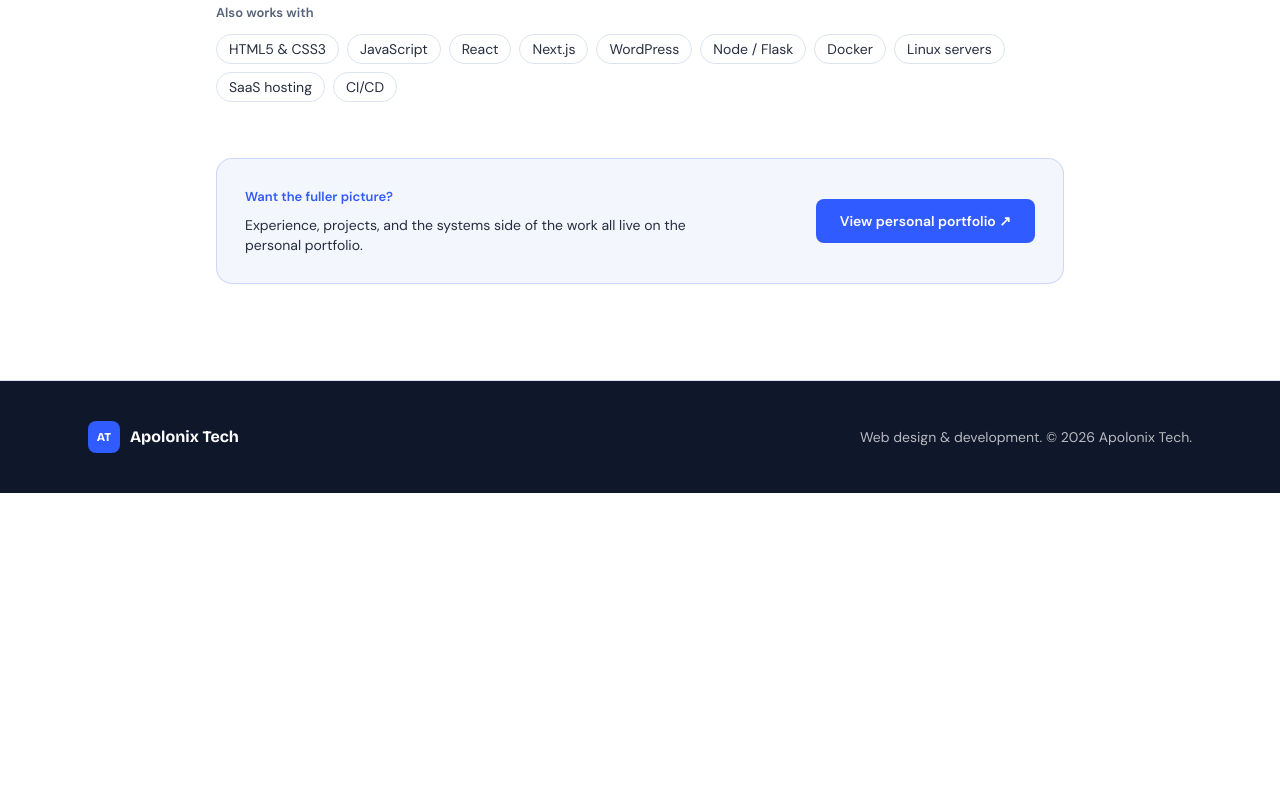
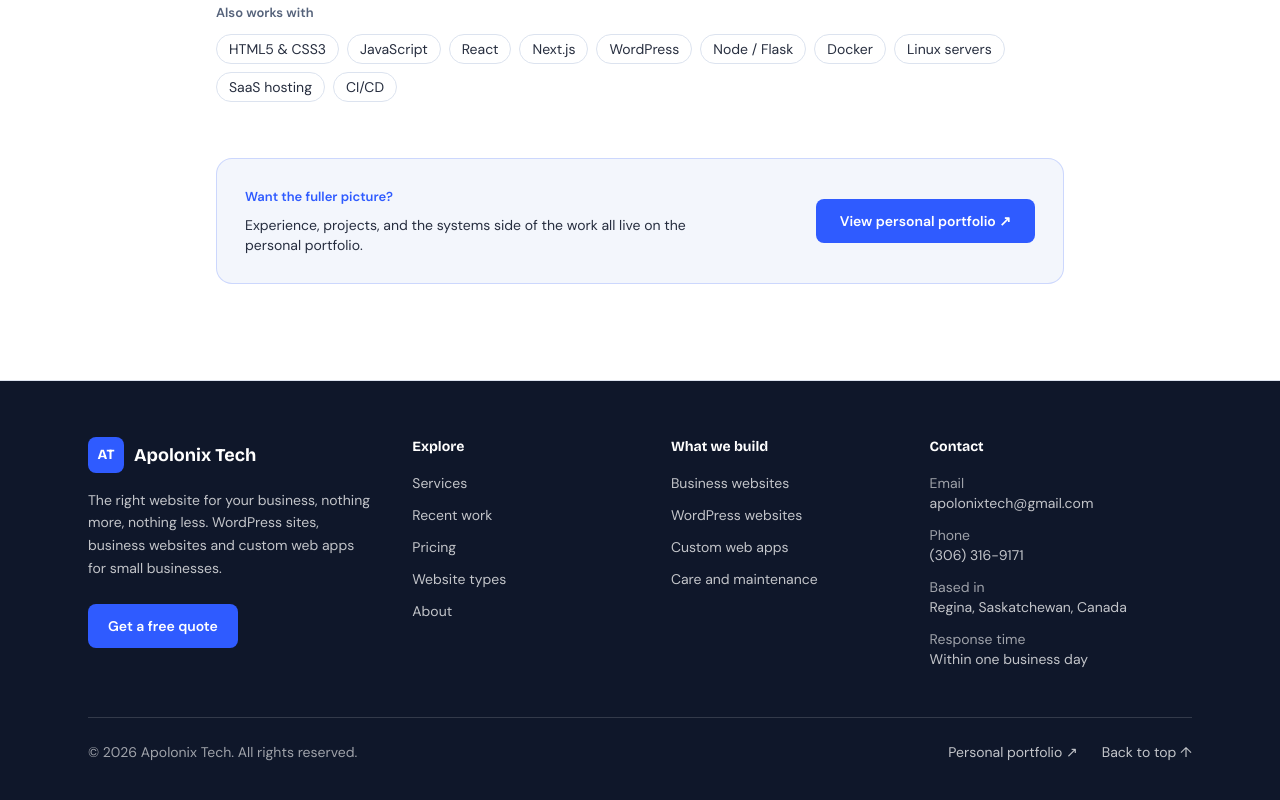
Before and after one commit to Johnpepsi/apolonix-tech, a Next.js app: page /about in a window 1280 px wide. Shown: the part 650-1450 px from the top of the page. Before the commit the page ends 1143 px from the top, so only its background shows below. Built offline with nearby package versions, Linux system fonts and the light colour scheme.

Commit message:
update project files

```diff
--- a/components/Footer.tsx
+++ b/components/Footer.tsx
@@ -1,16 +1,117 @@
+const EMAIL = "apolonixtech@gmail.com";
+const PHONE_DISPLAY = "(306) 316-9171";
+const PHONE_LINK = "+13063169171";
+
+const explore = [
+  { href: "/#services", label: "Services" },
+  { href: "/#work", label: "Recent work" },
+  { href: "/#pricing", label: "Pricing" },
+  { href: "/website-types", label: "Website types" },
+  { href: "/about", label: "About" },
+];
+
+const offers = [
+  "Business websites",
+  "WordPress websites",
+  "Custom web apps",
+  "Care and maintenance",
+];
+
+const linkClass =
+  "rounded-sm text-white/75 transition-colors hover:text-white focus-visible:outline-white";
+
 export default function Footer() {
   return (
-    <footer className="bg-ink py-10">
-      <div className="mx-auto flex max-w-6xl flex-col items-center justify-between gap-4 px-6 text-center md:flex-row md:text-left">
-        <div className="flex items-center gap-2.5">
-          <span className="flex h-8 w-8 items-center justify-center rounded-lg bg-cobalt font-display text-xs font-bold text-white">
-            AT
-          </span>
-          <span className="font-display text-base font-bold text-white">Apolonix Tech</span>
+    <footer className="bg-ink text-white">
+      <div className="mx-auto max-w-6xl px-6 py-14">
+        <div className="grid gap-10 md:grid-cols-[1.3fr_1fr_1fr_1.2fr]">
+          <div>
+            <a href="/" className="inline-flex items-center gap-2.5 rounded-sm focus-visible:outline-white">
+              <span className="flex h-9 w-9 items-center justify-center rounded-lg bg-cobalt font-display text-sm font-bold text-white">
+                AT
+              </span>
+              <span className="font-display text-lg font-bold">Apolonix Tech</span>
+            </a>
+            <p className="mt-4 max-w-xs text-sm leading-relaxed text-white/75">
+              The right website for your business, nothing more, nothing less.
+              WordPress sites, business websites and custom web apps for small
+              businesses.
+            </p>
+            <a
+              href="/#contact"
+              className="mt-6 inline-block rounded-lg bg-cobalt px-5 py-3 text-sm font-semibold text-white transition-colors hover:bg-white hover:text-ink focus-visible:outline-white"
+            >
+              Get a free quote
+            </a>
+          </div>
+
+          <nav aria-label="Footer">
+            <h2 className="font-display text-sm font-bold text-white">Explore</h2>
+            <ul className="mt-4 space-y-3 text-sm">
+              {explore.map((link) => (
+                <li key={link.href}>
+                  <a href={link.href} className={linkClass}>
+                    {link.label}
+                  </a>
+                </li>
+              ))}
+            </ul>
+          </nav>
+
+          <div>
+            <h2 className="font-display text-sm font-bold text-white">What we build</h2>
+            <ul className="mt-4 space-y-3 text-sm text-white/75">
+              {offers.map((item) => (
+                <li key={item}>{item}</li>
+              ))}
+            </ul>
+          </div>
+
+          <div>
+            <h2 className="font-display text-sm font-bold text-white">Contact</h2>
+            <ul className="mt-4 space-y-3 text-sm">
+              <li>
+                <span className="block text-white/60">Email</span>
+                <a href={`mailto:${EMAIL}`} className={`${linkClass} break-all`}>
+                  {EMAIL}
+                </a>
+              </li>
+              <li>
+                <span className="block text-white/60">Phone</span>
+                <a href={`tel:${PHONE_LINK}`} className={linkClass}>
+                  {PHONE_DISPLAY}
+                </a>
+              </li>
+              <li>
+                <span className="block text-white/60">Based in</span>
+                <span className="text-white/75">Regina, Saskatchewan, Canada</span>
+              </li>
+              <li>
+                <span className="block text-white/60">Response time</span>
+                <span className="text-white/75">Within one business day</span>
+              </li>
+            </ul>
+          </div>
         </div>
-        <p className="text-sm text-white/70">
-          Web design &amp; development. © {new Date().getFullYear()} Apolonix Tech.
-        </p>
+
+        <div className="mt-12 flex flex-col gap-3 border-t border-white/15 pt-6 text-sm text-white/60 md:flex-row md:items-center md:justify-between">
+          <p>
+            &copy; {new Date().getFullYear()} Apolonix Tech. All rights reserved.
+          </p>
+          <div className="flex flex-wrap items-center gap-x-6 gap-y-2">
+            <a
+              href="https://jp-personal-portfolio.vercel.app/"
+              target="_blank"
+              rel="noopener noreferrer"
+              className={linkClass}
+            >
+              Personal portfolio ↗
+            </a>
+            <a href="#top" className={linkClass}>
+              Back to top ↑
+            </a>
+          </div>
+        </div>
       </div>
     </footer>
   );
```
